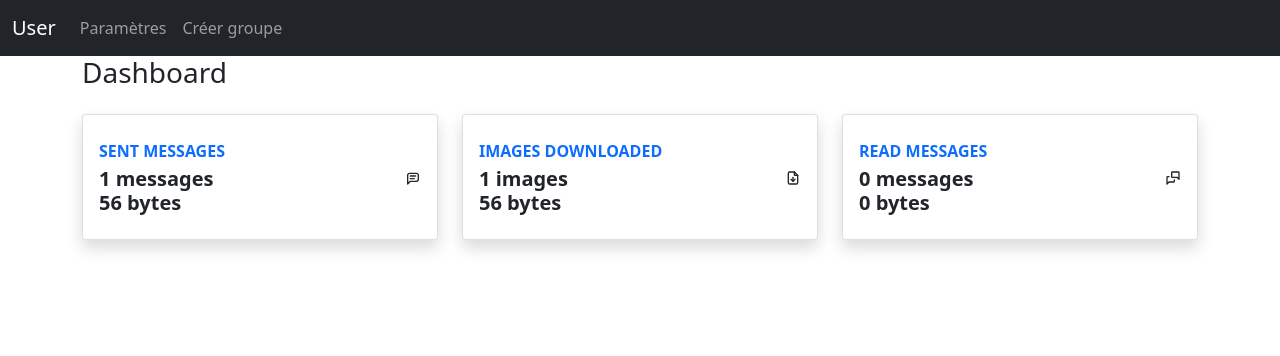
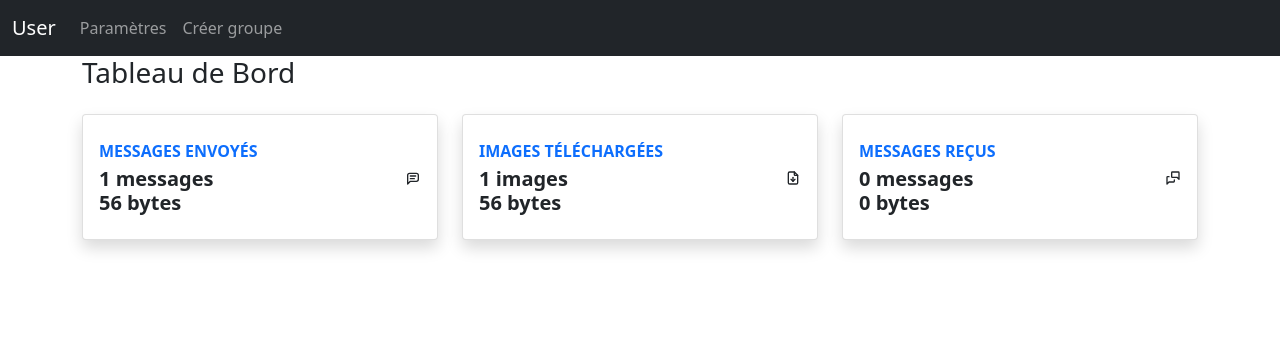
Before and after one commit to acburihan/chat_flask, a Flask app: page /dashboard in a window 1280 px wide. Shown: the top 356 px of the page. Run offline with Flask 2, Linux system fonts and the light colour scheme; tables that the repository leaves empty hold one stand-in row (values such as "Sample post"); parts of the project's set-up code (start-up, migrations or seed data) failed here and were passed over; some libraries are stand-ins or nearby versions.

Commit message:
Dashboard in French
Translated the dashboard to French

```diff
--- a/templates/dashboard.html.jinja2
+++ b/templates/dashboard.html.jinja2
@@ -4,7 +4,7 @@
 <head>
     <meta charset="utf-8">
     <meta name="viewport" content="width=device-width, initial-scale=1.0, shrink-to-fit=no">
-    <title>Dashboard</title>
+    <title>Tableau de Bord</title>
     <link rel="stylesheet" href="https://cdn.jsdelivr.net/npm/bootstrap@5.1.3/dist/css/bootstrap.min.css">
     <link rel="stylesheet" href="assets/css/styles.css">
 </head>
@@ -31,7 +31,7 @@
         </nav>
     <div class="container">
         <div class="d-sm-flex justify-content-between align-items-center mb-4">
-            <h3 class="text-dark mb-0">Dashboard</h3>
+            <h3 class="text-dark mb-0">Tableau de Bord</h3>
         </div>
         <div class="row">
             <div class="col">
@@ -39,7 +39,7 @@
                     <div class="card-body">
                         <div class="row align-items-center no-gutters">
                             <div class="col me-2">
-                                <div class="text-uppercase text-primary fw-bold text-xs mb-1"><span>Sent messages</span></div>
+                                <div class="text-uppercase text-primary fw-bold text-xs mb-1"><span>Messages envoyés</span></div>
                                 <div class="text-dark fw-bold h5 mb-0"><span>{{ sent }} messages</span></div>
                                 <div class="text-dark fw-bold h5 mb-0"><span>{{ sent_volume }} bytes</span></div>
                             </div>
@@ -58,7 +58,7 @@
                     <div class="card-body">
                         <div class="row align-items-center no-gutters">
                             <div class="col me-2">
-                                <div class="text-uppercase text-primary fw-bold text-xs mb-1"><span>Images downloaded</span></div>
+                                <div class="text-uppercase text-primary fw-bold text-xs mb-1"><span>Images téléchargées</span></div>
                                 <div class="text-dark fw-bold h5 mb-0"><span>{{ images }} images</span></div>
                                 <div class="text-dark fw-bold h5 mb-0"><span>{{ images_vol }} bytes</span></div>
                             </div>
@@ -78,7 +78,7 @@
                     <div class="card-body">
                         <div class="row align-items-center no-gutters">
                             <div class="col me-2">
-                                <div class="text-uppercase text-primary fw-bold text-xs mb-1"><span>read messages</span></div>
+                                <div class="text-uppercase text-primary fw-bold text-xs mb-1"><span>Messages reçus</span></div>
                                 <div class="text-dark fw-bold h5 mb-0"><span>{{ received }} messages</span></div>
                                 <div class="text-dark fw-bold h5 mb-0"><span>{{ received_volume }} bytes</span></div>
                             </div>
```
